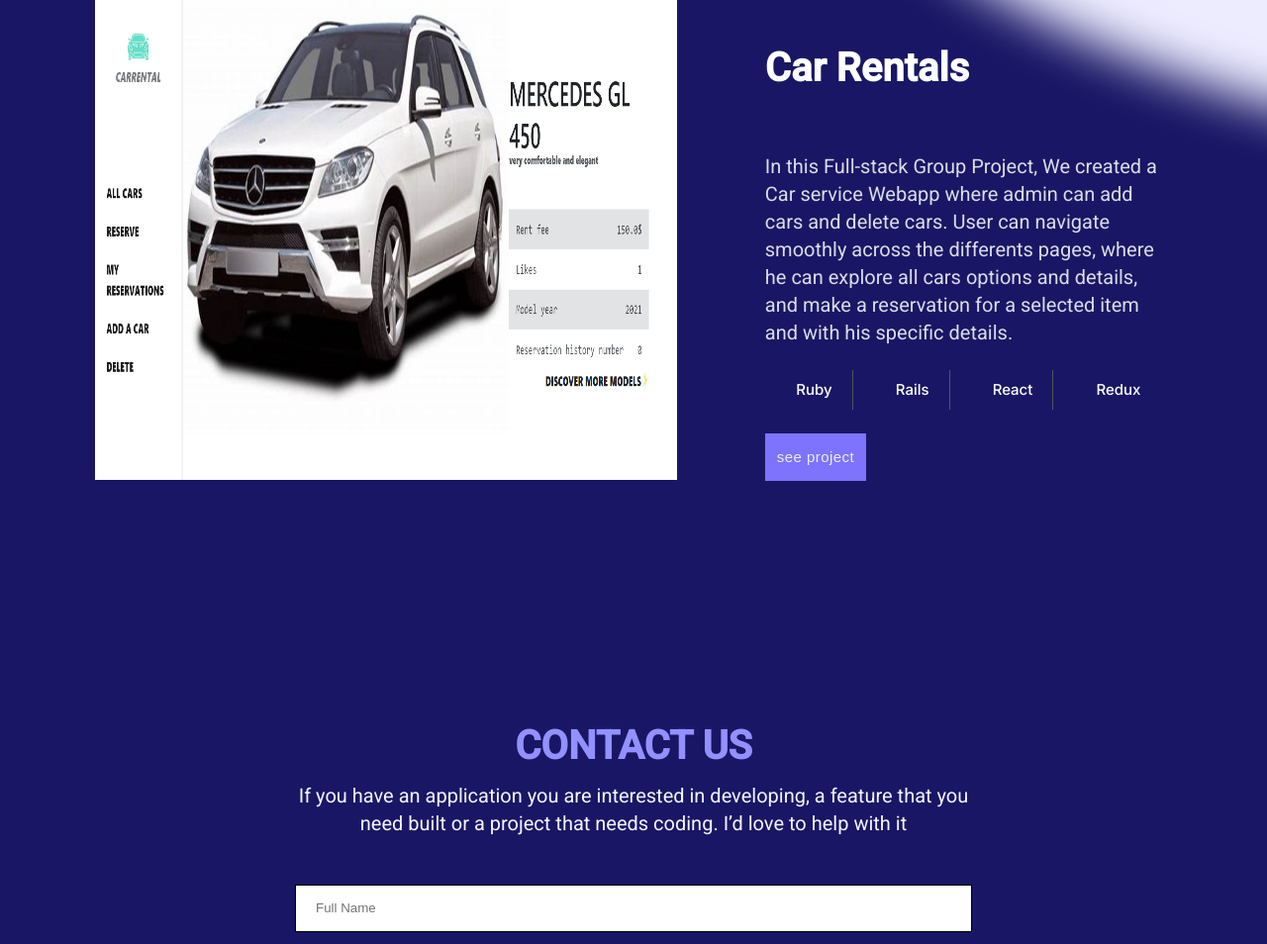
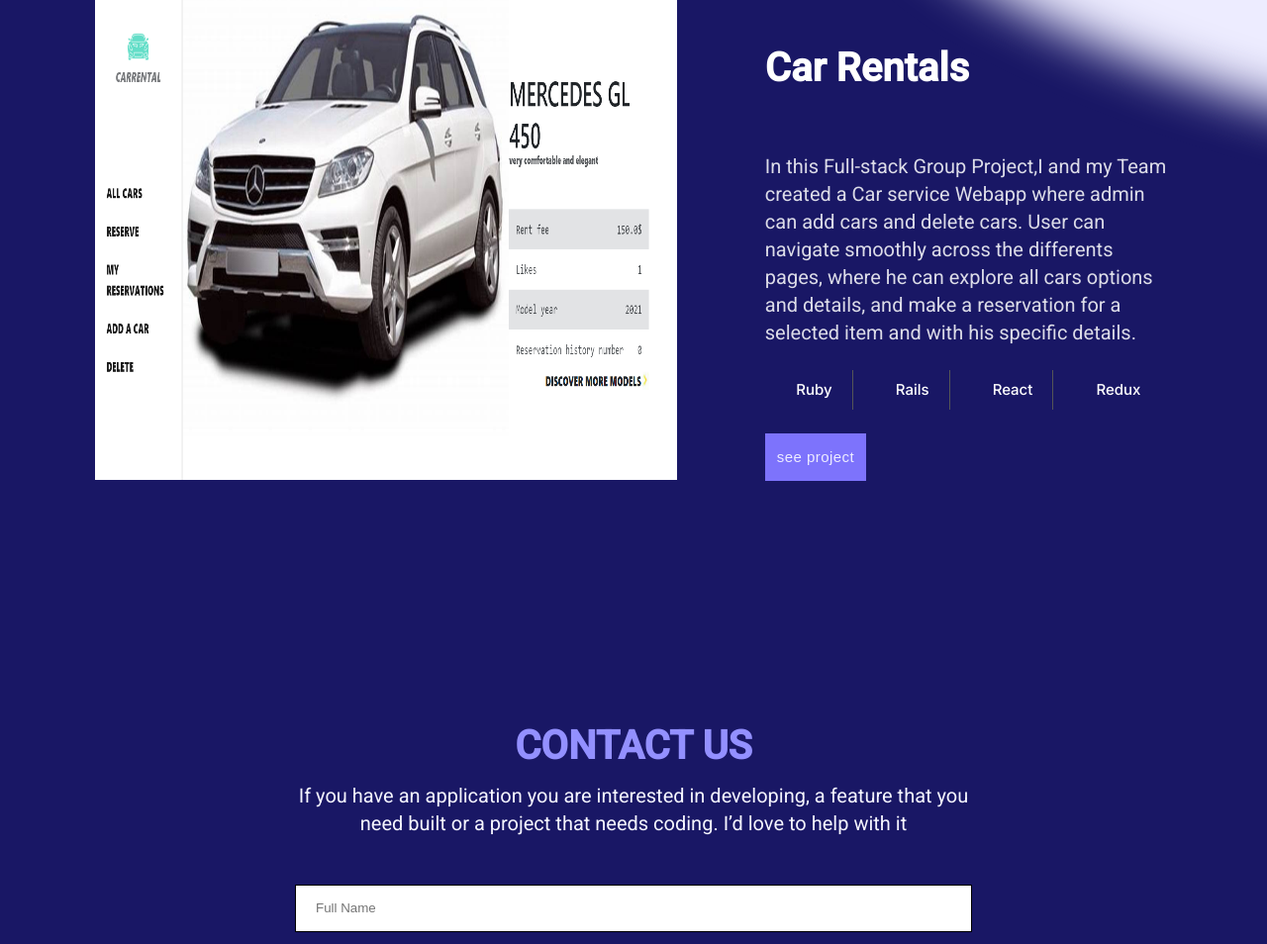
Before and after one commit to xtrahuman/portfolio_website, a website: page index.html in a window 1280 px wide. Shown: the part 3714-4668 px from the top of the page at 99% size. Drawn offline with Linux system fonts and the light colour scheme.

Commit message:
added update to ruby project

```diff
--- a/index.html
+++ b/index.html
@@ -287,7 +287,7 @@
                                     <h3>Car Rentals</h3>
                                 </div>
                                 <div class="work-desc">
-                                    <p>In this Full-stack Group Project, We created a Car service Webapp where admin can add cars and delete cars. User can navigate smoothly across the differents pages, where he can explore all cars options and details, and make a reservation for a selected item and with his specific details.</p>
+                                    <p>In this Full-stack Group Project,I and my Team created a Car service Webapp where admin can add cars and delete cars. User can navigate smoothly across the differents pages, where he can explore all cars options and details, and make a reservation for a selected item and with his specific details.</p>
                                 </div>
                             </div>
                             <div class="tools">
--- a/index.js
+++ b/index.js
@@ -88,7 +88,7 @@
   skills2: 'html',
   skills3: 'Webpack',
   skills4: 'JavaScript',
-  seeLive: 'mic-car-rental.netlify.app/',
+  seeLive: 'https://shahiernashaat.github.io/javascript-capstone/',
   seeSource: 'https://github.com/ShahierNashaat/javascript-capstone',
 }, {
   title: 'Car Rentals',
@@ -99,7 +99,7 @@
   skills2: 'Rails',
   skills3: 'React',
   skills4: 'Redux',
-  seeLive: 'https://shahiernashaat.github.io/javascript-capstone/',
+  seeLive: 'mic-car-rental.netlify.app/',
   seeSource: 'https://github.com/Taher-web-dev/car-rent-front-end',
 }];
 
```
